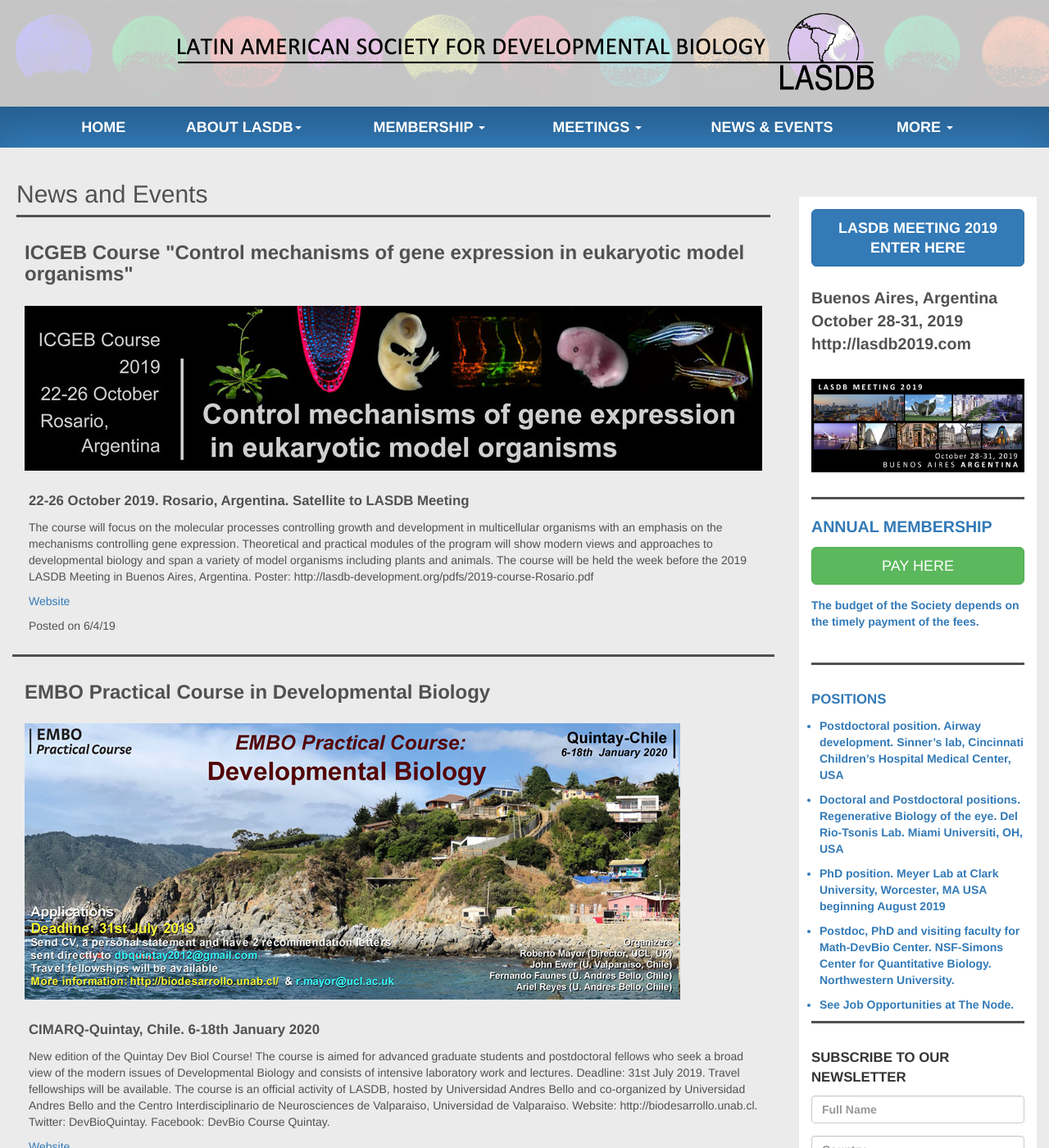
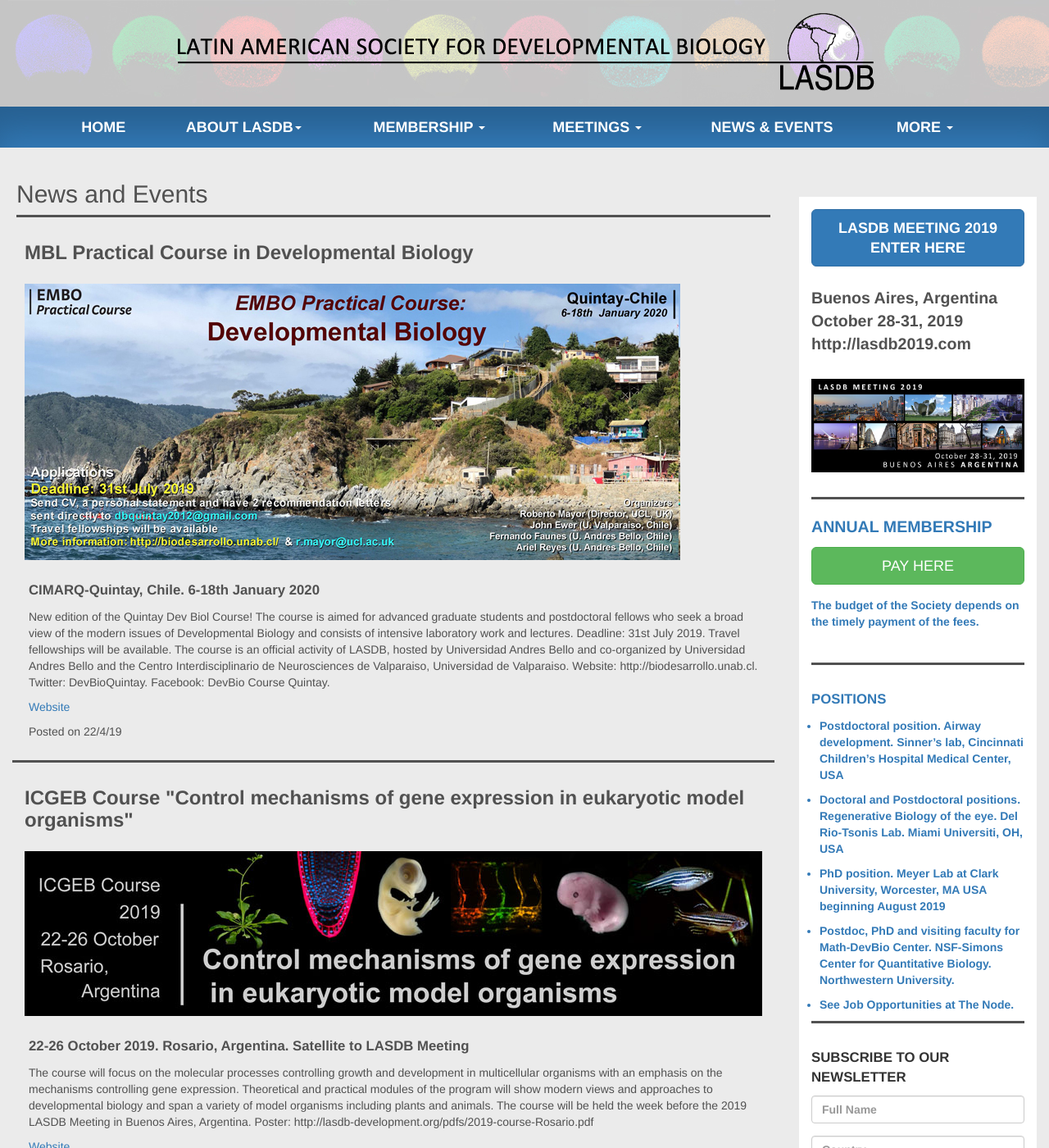
Before and after one commit to lasdb/lasdb.github.io, a Jekyll site: the page built from _posts/2000-01-01-news.markdown, in a window 1280 px wide and 1400 px high. Shown: the whole window at 82% size. Built offline with Jekyll 4.4.1, drawn with Linux system fonts in a browser that asks for light colours; nearby versions of some CDN libraries; some of the changed lines change nothing that is shown.

Commit message:
Update 2000-01-01-news.markdown

```diff
--- a/_posts/2000-01-01-news.markdown
+++ b/_posts/2000-01-01-news.markdown
@@ -5,6 +5,15 @@
 categories: news
 permalink: pages/news.html
 news:
+
+
+  - title: 'MBL Practical Course in Developmental Biology'
+    date: '22/4/19'
+    subtitle: 'CIMARQ-Quintay, Chile. 6-18th January 2020'
+    body: 'New edition of the Quintay Dev Biol Course! The course is aimed for advanced graduate students and postdoctoral fellows who seek a broad view of the modern issues of Developmental Biology and consists of intensive laboratory work and lectures. Deadline: 31st July 2019. Travel fellowships will be available. The course is an official activity of LASDB, hosted by Universidad Andres Bello and co-organized by Universidad Andres Bello and the Centro Interdisciplinario de Neurosciences de Valparaiso, Universidad de Valparaiso. Website: http://biodesarrollo.unab.cl. Twitter: DevBioQuintay.  Facebook: DevBio Course Quintay.'
+    imageSm: 'img/news/quintay2020-sm.jpg'
+    imageBg: '../img/news/quintay2020-bg.jpg'
+    URL: 'http://biodesarrollo.unab.cl/'
 
   - title: 'ICGEB Course "Control mechanisms of gene expression in eukaryotic model organisms"'
     date: '6/4/19'
@@ -14,14 +23,6 @@
     imageSm: '../img/news/Rosario-2019-sm.jpg'
     imageBg: '../img/news/Rosario-2019-bg.jpg'
     URL: 'http://lasdb2019.com/satellite-course-2019/'
-
-  - title: 'EMBO Practical Course in Developmental Biology'
-    date: '22/4/19'
-    subtitle: 'CIMARQ-Quintay, Chile. 6-18th January 2020'
-    body: 'New edition of the Quintay Dev Biol Course! The course is aimed for advanced graduate students and postdoctoral fellows who seek a broad view of the modern issues of Developmental Biology and consists of intensive laboratory work and lectures. Deadline: 31st July 2019. Travel fellowships will be available. The course is an official activity of LASDB, hosted by Universidad Andres Bello and co-organized by Universidad Andres Bello and the Centro Interdisciplinario de Neurosciences de Valparaiso, Universidad de Valparaiso. Website: http://biodesarrollo.unab.cl. Twitter: DevBioQuintay.  Facebook: DevBio Course Quintay.'
-    imageSm: 'img/news/quintay2020-sm.jpg'
-    imageBg: '../img/news/quintay2020-bg.jpg'
-    URL: 'http://biodesarrollo.unab.cl/'
 
   - title: 'LASDB Prize in Developmental Biology 2019'
     date: '2/5/19'
```
